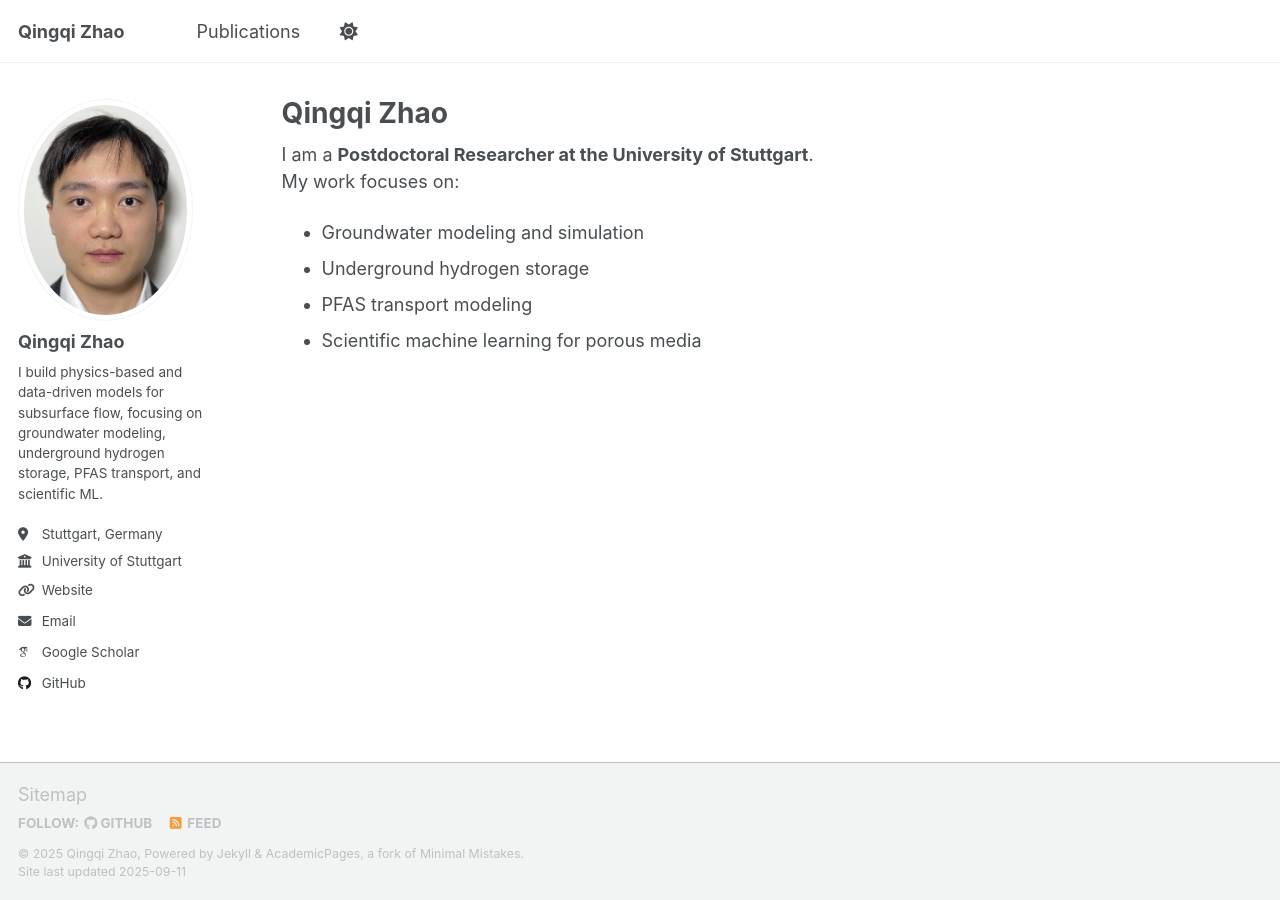
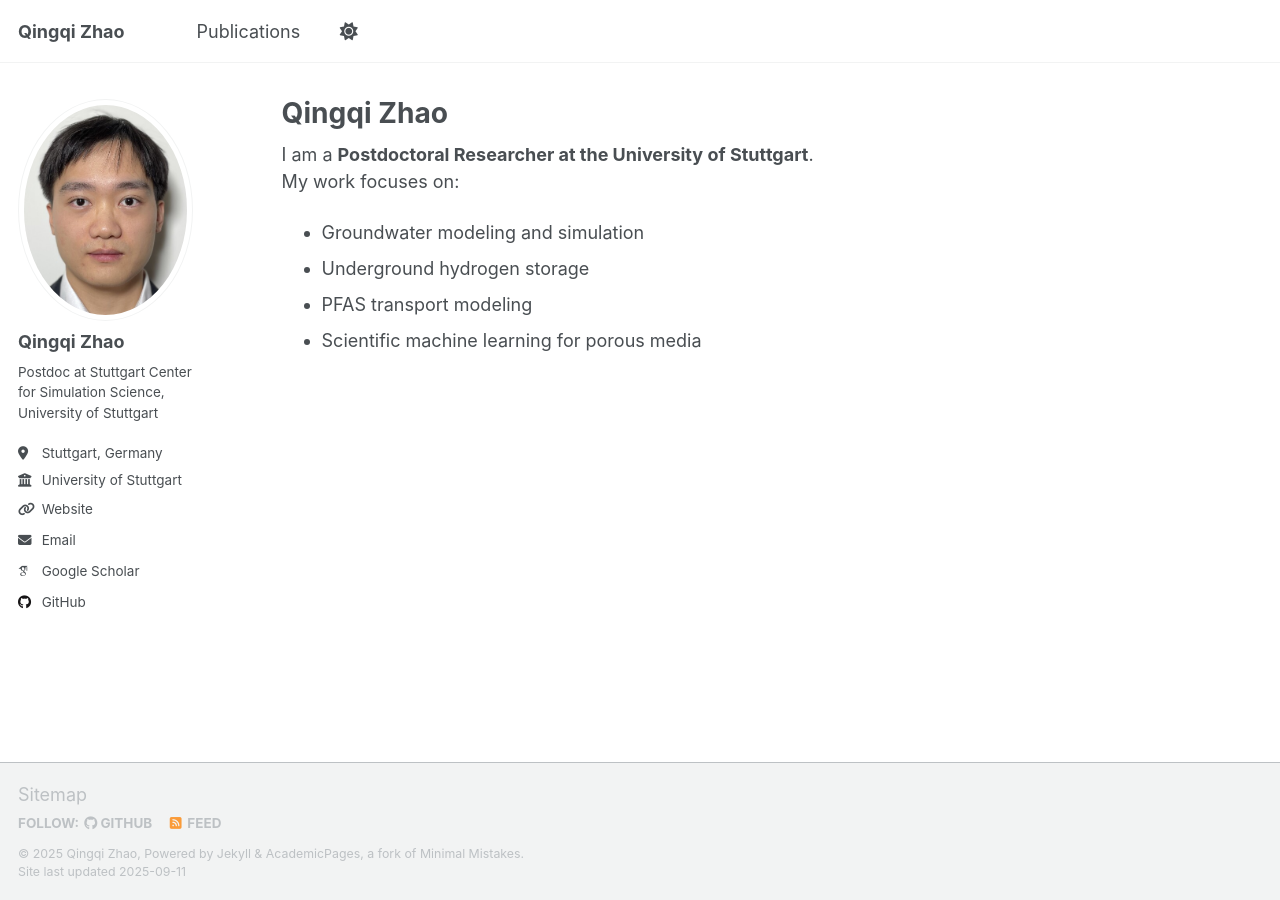
Before and after one commit to qingqizhao/qingqizhao.github.io, a Jekyll site: the page built from _pages/about.md, in a window 1280 px wide. Built offline with Jekyll 4.4.1, drawn with Linux system fonts in a browser that asks for light colours; some web fonts are replaced; a script that is not in the unit is left out.

Commit message:
Update _config.yml

```diff
--- a/_config.yml
+++ b/_config.yml
@@ -26,7 +26,7 @@ author:
   avatar     : "profile.jpg"  # put an image at /images/profile.png or /assets/images/profile.png and update this path
   name       : "Qingqi Zhao"
   pronouns   :                # optional
-  bio        : "I build physics-based and data-driven models for subsurface flow, focusing on groundwater modeling, underground hydrogen storage, PFAS transport, and scientific ML."
+  bio        : "Postdoc at Stuttgart Center for Simulation Science, University of Stuttgart"
   location   : "Stuttgart, Germany"
   employer   : "University of Stuttgart"
   uri        : "https://qingqizhao.github.io"
```
